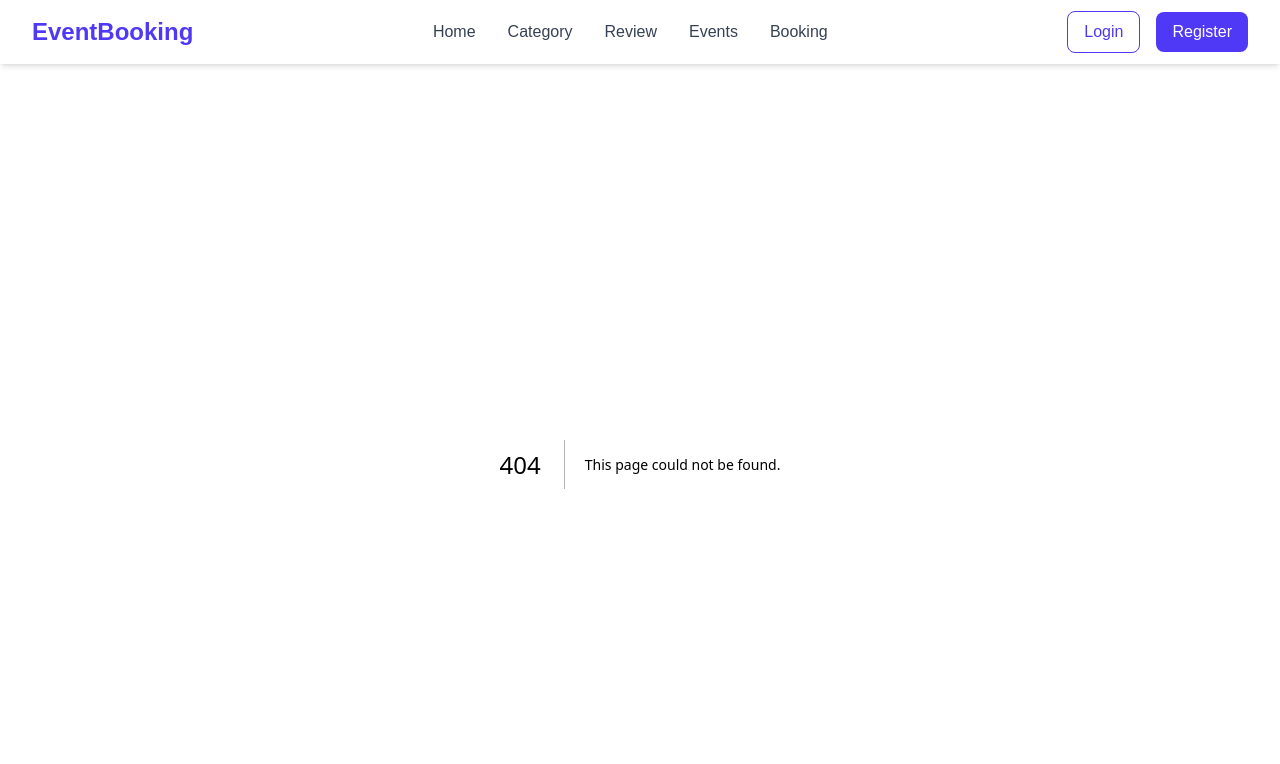
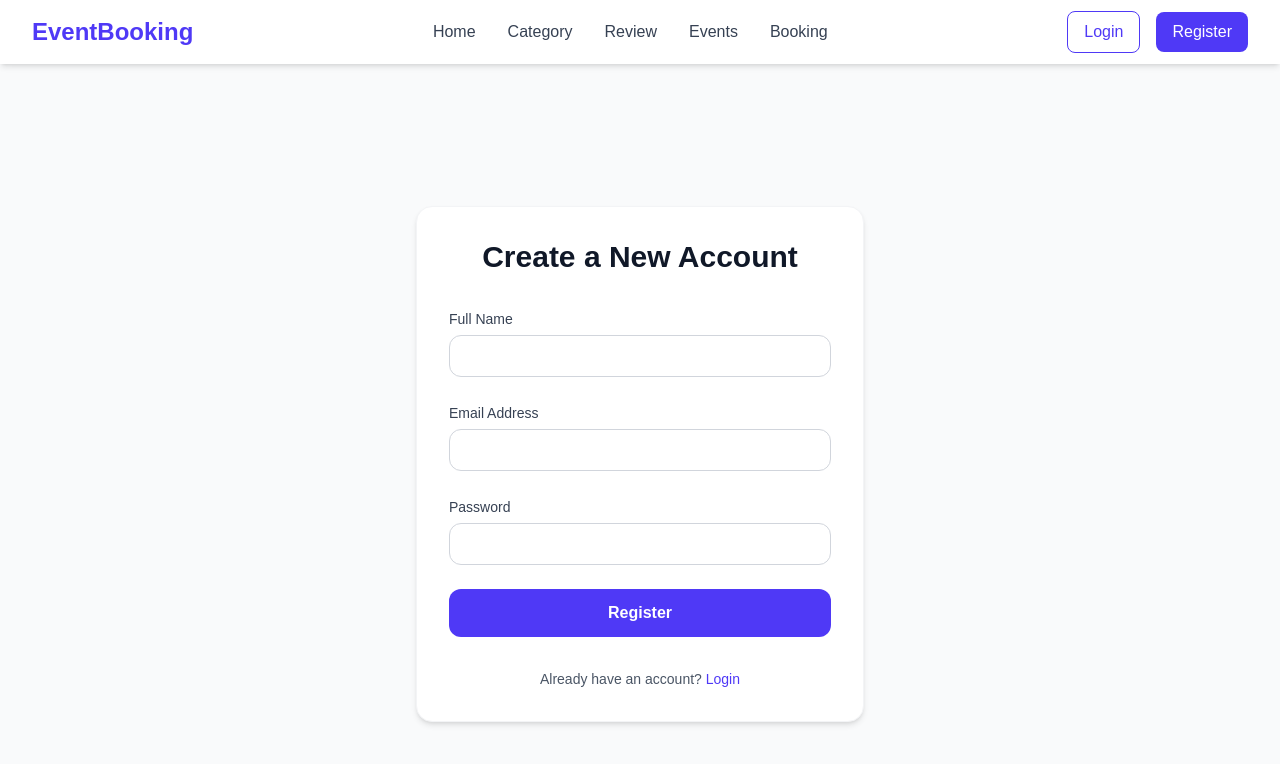
Before and after one commit to shiuly-28/event-booking-client, a Next.js app: page /register in a window 1280 px wide. Before the commit this address had no page. Shown: the top 764 px of the page. Built offline with nearby package versions, Linux system fonts and the light colour scheme.

Commit message:
login register page updated

```diff
--- /dev/null
+++ b/app/login/page.tsx
@@ -0,0 +1,86 @@
+'use client';
+import { useState } from 'react';
+import { useRouter } from 'next/navigation';
+import Link from 'next/link';
+
+export default function LoginPage() {
+  const router = useRouter();
+  const [formData, setFormData] = useState({ email: '', password: '' });
+  const [error, setError] = useState('');
+  const [loading, setLoading] = useState(false);
+
+  const handleSubmit = async (e: React.FormEvent) => {
+    e.preventDefault();
+    setLoading(true);
+    setError('');
+
+    try {
+      const res = await fetch(`${process.env.NEXT_PUBLIC_API_URL}/auth/login`, {
+        method: 'POST',
+        headers: { 'Content-Type': 'application/json' },
+        body: JSON.stringify(formData),
+      });
+
+      const data = await res.json();
+
+      if (!res.ok) {
+        throw new Error(data.message || 'Login failed');
+      }
+
+      // টোকেন লোকালস্টোরেজে সেভ করে হোমপেজে রিডিক্ট করা
+      if (data.data?.token || data.token) {
+        localStorage.setItem('token', data.data?.token || data.token);
+      }
+
+      router.push('/');
+    } catch (err: any) {
+      setError(err.message || 'Invalid email or password');
+    } finally {
+      setLoading(false);
+    }
+  };
+
+  return (
+    <div className="min-h-screen flex items-center justify-center bg-gray-50 py-12 px-4 sm:px-6 lg:px-8">
+      <div className="max-w-md w-full space-y-8 bg-white p-8 rounded-2xl shadow-md border border-gray-100">
+        <h2 className="text-center text-3xl font-extrabold text-gray-900">Login to your Account</h2>
+        {error && <div className="bg-red-50 text-red-600 p-3 rounded-lg text-sm text-center">{error}</div>}
+
+        <form className="mt-8 space-y-6" onSubmit={handleSubmit}>
+          <div>
+            <label className="text-sm font-medium text-gray-700">Email Address</label>
+            <input
+              type="email"
+              required
+              className="mt-1 w-full px-4 py-2 border border-gray-300 rounded-xl focus:ring-indigo-500 focus:border-indigo-500"
+              value={formData.email}
+              onChange={(e) => setFormData({ ...formData, email: e.target.value })}
+            />
+          </div>
+          <div>
+            <label className="text-sm font-medium text-gray-700">Password</label>
+            <input
+              type="password"
+              required
+              className="mt-1 w-full px-4 py-2 border border-gray-300 rounded-xl focus:ring-indigo-500 focus:border-indigo-500"
+              value={formData.password}
+              onChange={(e) => setFormData({ ...formData, password: e.target.value })}
+            />
+          </div>
+
+          <button
+            type="submit"
+            disabled={loading}
+            className="w-full py-3 bg-indigo-600 text-white font-semibold rounded-xl hover:bg-indigo-700 transition"
+          >
+            {loading ? 'Logging in...' : 'Login'}
+          </button>
+        </form>
+
+        <p className="text-center text-sm text-gray-600 mt-4">
+          Don't have an account? <Link href="/register" className="text-indigo-600 font-medium hover:underline">Register</Link>
+        </p>
+      </div>
+    </div>
+  );
+}
--- /dev/null
+++ b/app/register/page.tsx
@@ -0,0 +1,92 @@
+'use client';
+
+import { useState } from 'react';
+import { useRouter } from 'next/navigation';
+import Link from 'next/link';
+
+export default function RegisterPage() {
+  const router = useRouter();
+  const [formData, setFormData] = useState({ name: '', email: '', password: '' });
+  const [error, setError] = useState('');
+  const [loading, setLoading] = useState(false);
+
+  const handleSubmit = async (e: React.FormEvent) => {
+    e.preventDefault();
+    setLoading(true);
+    setError('');
+
+    try {
+      const res = await fetch(`${process.env.NEXT_PUBLIC_API_URL}/auth/register`, {
+        method: 'POST',
+        headers: { 'Content-Type': 'application/json' },
+        body: JSON.stringify(formData),
+      });
+
+      const data = await res.json();
+
+      if (!res.ok) {
+        throw new Error(data.message || 'Registration failed');
+      }
+
+      router.push('/login');
+    } catch (err: any) {
+      setError(err.message || 'Something went wrong');
+    } finally {
+      setLoading(false);
+    }
+  };
+
+  return (
+    <div className="min-h-screen flex items-center justify-center bg-gray-50 py-12 px-4 sm:px-6 lg:px-8">
+      <div className="max-w-md w-full space-y-8 bg-white p-8 rounded-2xl shadow-md border border-gray-100">
+        <h2 className="text-center text-3xl font-extrabold text-gray-900">Create a New Account</h2>
+        {error && <div className="bg-red-50 text-red-600 p-3 rounded-lg text-sm text-center">{error}</div>}
+
+        <form className="mt-8 space-y-6" onSubmit={handleSubmit}>
+          <div>
+            <label className="text-sm font-medium text-gray-700">Full Name</label>
+            <input
+              type="text"
+              required
+              className="mt-1 w-full px-4 py-2 border border-gray-300 rounded-xl focus:ring-indigo-500 focus:border-indigo-500"
+              value={formData.name}
+              onChange={(e) => setFormData({ ...formData, name: e.target.value })}
+            />
+          </div>
+          <div>
+            <label className="text-sm font-medium text-gray-700">Email Address</label>
+            <input
+              type="email"
+              required
+              className="mt-1 w-full px-4 py-2 border border-gray-300 rounded-xl focus:ring-indigo-500 focus:border-indigo-500"
+              value={formData.email}
+              onChange={(e) => setFormData({ ...formData, email: e.target.value })}
+            />
+          </div>
+          <div>
+            <label className="text-sm font-medium text-gray-700">Password</label>
+            <input
+              type="password"
+              required
+              className="mt-1 w-full px-4 py-2 border border-gray-300 rounded-xl focus:ring-indigo-500 focus:border-indigo-500"
+              value={formData.password}
+              onChange={(e) => setFormData({ ...formData, password: e.target.value })}
+            />
+          </div>
+
+          <button
+            type="submit"
+            disabled={loading}
+            className="w-full py-3 bg-indigo-600 text-white font-semibold rounded-xl hover:bg-indigo-700 transition"
+          >
+            {loading ? 'Registering...' : 'Register'}
+          </button>
+        </form>
+
+        <p className="text-center text-sm text-gray-600 mt-4">
+          Already have an account? <Link href="/login" className="text-indigo-600 font-medium hover:underline">Login</Link>
+        </p>
+      </div>
+    </div>
+  );
+}
```
